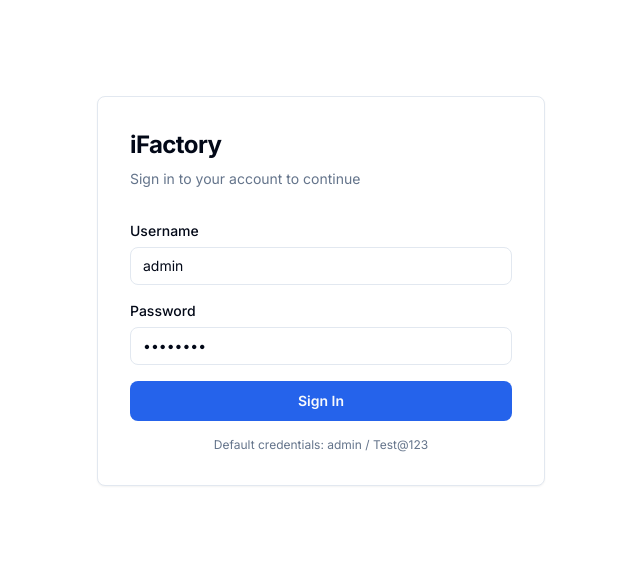
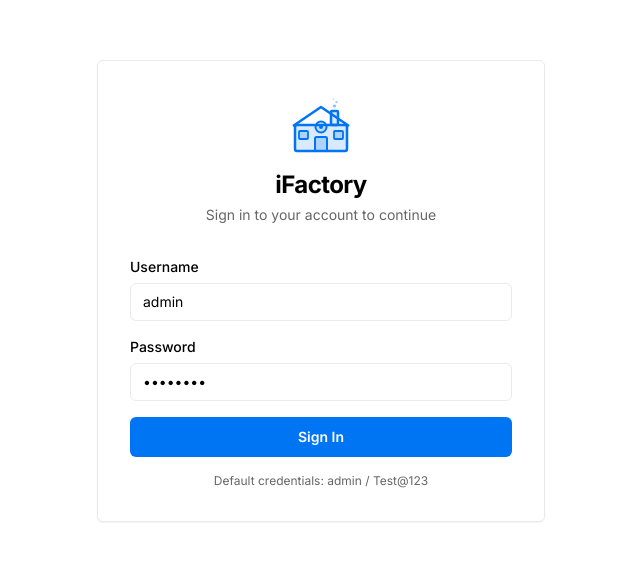
Before and after one commit to vancuongbka/i-factory, a Next.js app in the folder apps/web/: page /login in a window 1280 px wide. Shown: the part 109-670 px from the top of the page, without its empty margins (319-959 px from the left). Built offline with nearby package versions, Linux system fonts and the light colour scheme; no server answers.

Commit message:
[UI] Update theme

```diff
--- a/apps/web/package.json
+++ b/apps/web/package.json
@@ -20,6 +20,7 @@
     "lucide-react": "^1.8.0",
     "next": "^15.0.0",
     "next-intl": "^3.26.3",
+    "next-themes": "^0.4.6",
     "react": "^19.0.0",
     "react-dom": "^19.0.0",
     "socket.io-client": "^4.7.5",
--- a/apps/web/src/app/(auth)/login/page.tsx
+++ b/apps/web/src/app/(auth)/login/page.tsx
@@ -1,5 +1,6 @@
 import type { Metadata } from 'next';
 import { getTranslations } from 'next-intl/server';
+import { IFactoryLogo } from '@/components/icons/ifactory-logo';
 import { LoginForm } from './_components/login-form';
 
 export async function generateMetadata(): Promise<Metadata> {
@@ -13,9 +14,12 @@ export default async function LoginPage() {
   return (
     <div className="flex min-h-screen items-center justify-center bg-background">
       <div className="w-full max-w-md space-y-8 rounded-lg border bg-card p-8 shadow-sm">
-        <div>
-          <h1 className="text-2xl font-bold tracking-tight">iFactory</h1>
-          <p className="mt-2 text-sm text-muted-foreground">{t('signInSubtitle')}</p>
+        <div className="flex flex-col items-center gap-3">
+          <IFactoryLogo className="h-16 w-16 text-primary" />
+          <div className="text-center">
+            <h1 className="text-2xl font-bold tracking-tight">iFactory</h1>
+            <p className="mt-1 text-sm text-muted-foreground">{t('signInSubtitle')}</p>
+          </div>
         </div>
         <LoginForm />
       </div>
--- a/apps/web/src/app/globals.css
+++ b/apps/web/src/app/globals.css
@@ -3,37 +3,38 @@
 @tailwind utilities;
 
 @layer base {
+  /* Vercel / Geist-inspired color system */
   :root {
-    --background: 0 0% 100%;
-    --foreground: 222.2 84% 4.9%;
-    --card: 0 0% 100%;
-    --card-foreground: 222.2 84% 4.9%;
-    --primary: 221.2 83.2% 53.3%;
-    --primary-foreground: 210 40% 98%;
-    --secondary: 210 40% 96.1%;
-    --secondary-foreground: 222.2 47.4% 11.2%;
-    --muted: 210 40% 96.1%;
-    --muted-foreground: 215.4 16.3% 46.9%;
-    --border: 214.3 31.8% 91.4%;
-    --input: 214.3 31.8% 91.4%;
-    --ring: 221.2 83.2% 53.3%;
-    --radius: 0.5rem;
+    --background: 0 0% 100%;        /* #ffffff */
+    --foreground: 0 0% 0%;          /* #000000 */
+    --card: 0 0% 100%;              /* #ffffff */
+    --card-foreground: 0 0% 0%;     /* #000000 */
+    --primary: 211 100% 47.6%;      /* #0070f3 — Vercel blue */
+    --primary-foreground: 0 0% 100%;
+    --secondary: 0 0% 96.1%;        /* #f5f5f5 */
+    --secondary-foreground: 0 0% 9%;
+    --muted: 0 0% 96.1%;            /* #f5f5f5 */
+    --muted-foreground: 0 0% 40%;   /* #666666 */
+    --border: 0 0% 91.8%;           /* #eaeaea */
+    --input: 0 0% 91.8%;            /* #eaeaea */
+    --ring: 211 100% 47.6%;         /* #0070f3 */
+    --radius: 0.375rem;             /* 6px — Vercel's tighter radius */
   }
 
   .dark {
-    --background: 222.2 84% 4.9%;
-    --foreground: 210 40% 98%;
-    --card: 222.2 84% 4.9%;
-    --card-foreground: 210 40% 98%;
-    --primary: 217.2 91.2% 59.8%;
-    --primary-foreground: 222.2 47.4% 11.2%;
-    --secondary: 217.2 32.6% 17.5%;
-    --secondary-foreground: 210 40% 98%;
-    --muted: 217.2 32.6% 17.5%;
-    --muted-foreground: 215 20.2% 65.1%;
-    --border: 217.2 32.6% 17.5%;
-    --input: 217.2 32.6% 17.5%;
-    --ring: 224.3 76.3% 48%;
+    --background: 0 0% 0%;          /* #000000 */
+    --foreground: 0 0% 100%;        /* #ffffff */
+    --card: 0 0% 6.7%;              /* #111111 */
+    --card-foreground: 0 0% 100%;
+    --primary: 211 100% 47.6%;      /* #0070f3 — same blue in dark */
+    --primary-foreground: 0 0% 100%;
+    --secondary: 0 0% 9%;           /* #171717 */
+    --secondary-foreground: 0 0% 100%;
+    --muted: 0 0% 9%;               /* #171717 */
+    --muted-foreground: 0 0% 53.3%; /* #888888 */
+    --border: 0 0% 20%;             /* #333333 */
+    --input: 0 0% 20%;              /* #333333 */
+    --ring: 211 100% 47.6%;         /* #0070f3 */
   }
 }
 
--- a/apps/web/src/app/layout.tsx
+++ b/apps/web/src/app/layout.tsx
@@ -3,6 +3,7 @@ import { NextIntlClientProvider } from 'next-intl';
 import { Inter } from 'next/font/google';
 import { cookies, headers } from 'next/headers';
 import { AuthProvider } from '@/providers/auth-provider';
+import { ThemeProvider } from '@/providers/theme-provider';
 import './globals.css';
 
 const inter = Inter({ subsets: ['latin', 'vietnamese'] });
@@ -45,11 +46,13 @@ export default async function RootLayout({ children }: { children: ReactNode })
   return (
     <html lang={locale} suppressHydrationWarning>
       <body className={inter.className}>
-        <NextIntlClientProvider locale={locale} messages={messages}>
-          <AuthProvider>
-            {children}
-          </AuthProvider>
-        </NextIntlClientProvider>
+        <ThemeProvider>
+          <NextIntlClientProvider locale={locale} messages={messages}>
+            <AuthProvider>
+              {children}
+            </AuthProvider>
+          </NextIntlClientProvider>
+        </ThemeProvider>
       </body>
     </html>
   );
--- /dev/null
+++ b/apps/web/src/components/icons/ifactory-logo.tsx
@@ -0,0 +1,45 @@
+import { SVGProps } from 'react';
+
+export function IFactoryLogo({ className, ...props }: SVGProps<SVGSVGElement>) {
+  return (
+    <svg
+      xmlns="http://www.w3.org/2000/svg"
+      viewBox="0 0 64 64"
+      fill="none"
+      className={className}
+      aria-label="iFactory logo"
+      {...props}
+    >
+      {/* Factory building */}
+      <rect x="6" y="32" width="52" height="26" rx="2" fill="currentColor" opacity="0.15" />
+      <rect x="6" y="32" width="52" height="26" rx="2" stroke="currentColor" strokeWidth="2.5" />
+
+      {/* Roof / gable */}
+      <path d="M4 33 L32 14 L60 33" stroke="currentColor" strokeWidth="2.5" strokeLinejoin="round" />
+
+      {/* Chimney */}
+      <rect x="42" y="18" width="7" height="14" rx="1" fill="currentColor" opacity="0.15" />
+      <rect x="42" y="18" width="7" height="14" rx="1" stroke="currentColor" strokeWidth="2.5" />
+
+      {/* Smoke dots */}
+      <circle cx="45.5" cy="13" r="1.5" fill="currentColor" opacity="0.5" />
+      <circle cx="47.5" cy="9" r="1.2" fill="currentColor" opacity="0.35" />
+      <circle cx="44.5" cy="6" r="1" fill="currentColor" opacity="0.2" />
+
+      {/* Door */}
+      <rect x="26" y="44" width="12" height="14" rx="1.5" fill="currentColor" opacity="0.2" />
+      <rect x="26" y="44" width="12" height="14" rx="1.5" stroke="currentColor" strokeWidth="2" />
+
+      {/* Windows */}
+      <rect x="10" y="38" width="9" height="8" rx="1" fill="currentColor" opacity="0.2" />
+      <rect x="10" y="38" width="9" height="8" rx="1" stroke="currentColor" strokeWidth="1.8" />
+      <rect x="45" y="38" width="9" height="8" rx="1" fill="currentColor" opacity="0.2" />
+      <rect x="45" y="38" width="9" height="8" rx="1" stroke="currentColor" strokeWidth="1.8" />
+
+      {/* Gear overlay — "i" in factory */}
+      <circle cx="32" cy="34" r="5.5" fill="currentColor" opacity="0.1" />
+      <circle cx="32" cy="34" r="5.5" stroke="currentColor" strokeWidth="2" />
+      <circle cx="32" cy="34" r="2" fill="currentColor" />
+    </svg>
+  );
+}
--- a/apps/web/src/components/layout/topbar.tsx
+++ b/apps/web/src/components/layout/topbar.tsx
@@ -5,6 +5,7 @@ import { usePathname, useRouter } from 'next/navigation';
 import { useTranslations, useLocale } from 'next-intl';
 import { useAuth } from '@/providers/auth-provider';
 import { CommandPalette } from '@/components/command-palette';
+import { ThemeSwitch } from '@/components/theme-switch';
 
 // ---------------------------------------------------------------------------
 // Role display names
@@ -191,6 +192,9 @@ export function Topbar() {
           )}
         </div>
 
+        {/* Theme switcher */}
+        <ThemeSwitch />
+
         {/* Notification bell */}
         <button
           type="button"
--- /dev/null
+++ b/apps/web/src/components/theme-switch.tsx
@@ -0,0 +1,41 @@
+'use client';
+
+import { useTheme } from 'next-themes';
+import { useEffect, useState } from 'react';
+import { Monitor, Moon, Sun } from 'lucide-react';
+
+const THEME_OPTIONS = [
+  { value: 'system', label: 'System', Icon: Monitor },
+  { value: 'light', label: 'Light', Icon: Sun },
+  { value: 'dark', label: 'Dark', Icon: Moon },
+] as const;
+
+export function ThemeSwitch() {
+  const { theme, setTheme } = useTheme();
+  const [mounted, setMounted] = useState(false);
+
+  // Avoid hydration mismatch — only render after client mount
+  useEffect(() => setMounted(true), []);
+  if (!mounted) return <div className="h-9 w-9" />;
+
+  const current = THEME_OPTIONS.find((o) => o.value === theme) ?? THEME_OPTIONS[0];
+  const { Icon } = current;
+
+  function cycleTheme() {
+    const idx = THEME_OPTIONS.findIndex((o) => o.value === theme);
+    const next = THEME_OPTIONS[(idx + 1) % THEME_OPTIONS.length];
+    setTheme(next.value);
+  }
+
+  return (
+    <button
+      type="button"
+      onClick={cycleTheme}
+      title={`Theme: ${current.label}`}
+      className="relative flex h-9 w-9 items-center justify-center rounded-lg border bg-background text-muted-foreground hover:bg-muted hover:text-foreground focus:outline-none focus:ring-2 focus:ring-ring"
+      aria-label={`Switch theme (current: ${current.label})`}
+    >
+      <Icon className="h-4 w-4" />
+    </button>
+  );
+}
--- /dev/null
+++ b/apps/web/src/providers/theme-provider.tsx
@@ -0,0 +1,17 @@
+'use client';
+
+import { ThemeProvider as NextThemesProvider } from 'next-themes';
+import type { ReactNode } from 'react';
+
+export function ThemeProvider({ children }: { children: ReactNode }) {
+  return (
+    <NextThemesProvider
+      attribute="class"
+      defaultTheme="system"
+      enableSystem
+      disableTransitionOnChange
+    >
+      {children}
+    </NextThemesProvider>
+  );
+}
```
Also changed, not shown: 2 other files (tests, documents, lock files or other folders).
